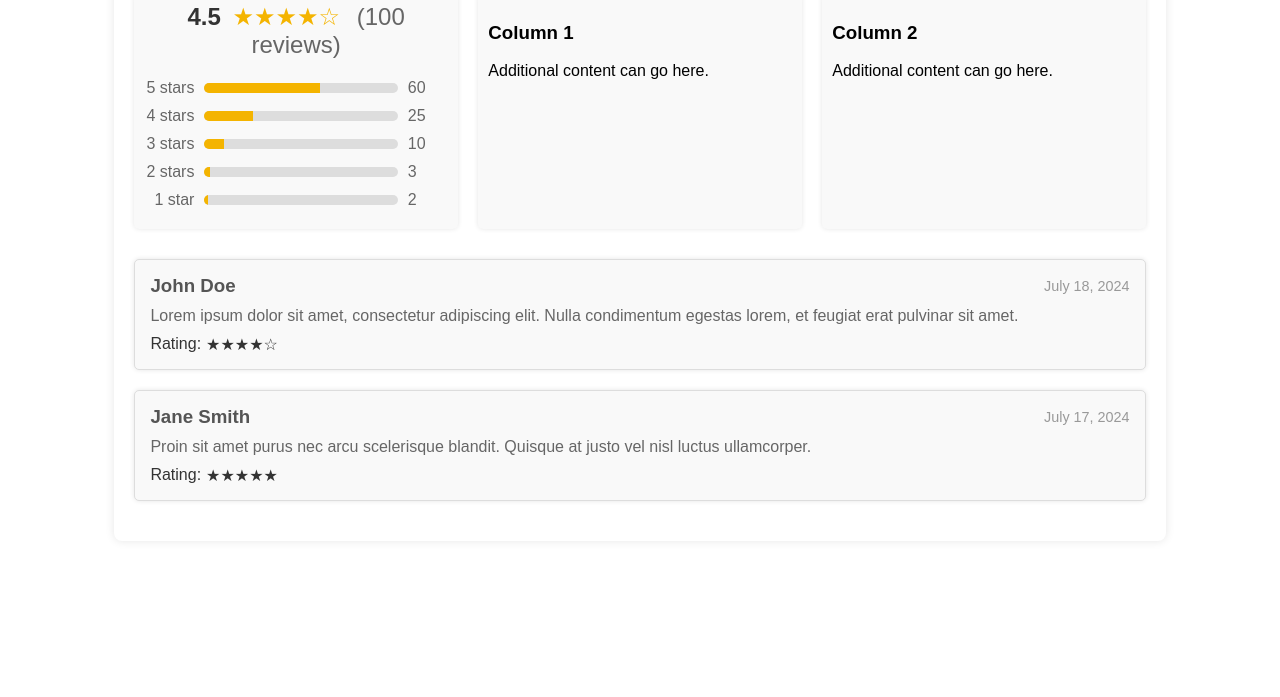
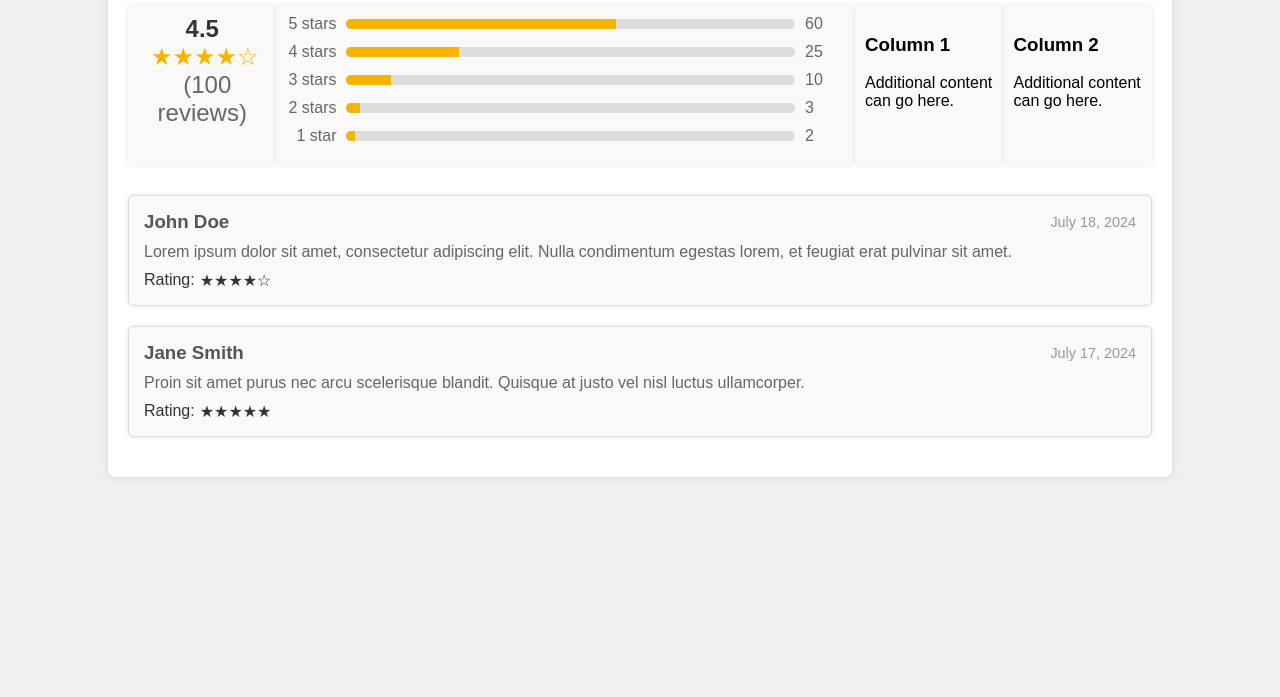
Before and after one commit to echo-jstrx/fuckedif, a plain HTML site: page index.html in a window 1280 px wide. Shown: the part 103-800 px from the top of the page. Drawn offline with Linux system fonts and the light colour scheme.

Commit message:
Update index.html

```diff
--- a/index.html
+++ b/index.html
@@ -9,11 +9,14 @@
         /* Review Section Styles */
         body {
             font-family: Arial, sans-serif;
+            background-color: #f0f0f0;
+            margin: 0;
+            padding: 0;
         }
 
         .review-section {
             width: 80%;
-            margin: 0 auto;
+            margin: 20px auto;
             padding: 20px;
             background-color: #fff;
             border-radius: 8px;
@@ -32,8 +35,8 @@
             margin-bottom: 30px;
         }
 
-        .review-summary, .additional-column-1, .additional-column-2 {
-            width: 30%;
+        .review-summary, .rating-distribution, .additional-column-1, .additional-column-2 {
+            width: 23%;
             padding: 10px;
             box-shadow: 0 0 5px rgba(0, 0, 0, 0.1);
             background-color: #f9f9f9;
@@ -62,6 +65,10 @@
         .average-rating .total-reviews {
             color: #666;
             margin-left: 10px;
+        }
+
+        .rating-distribution {
+            width: 100%;
         }
 
         .rating-distribution .rating-bar {
@@ -163,6 +170,7 @@
                     <span class="stars">★★★★☆</span>
                     <span class="total-reviews">(100 reviews)</span>
                 </div>
+            </div>
 
             <div class="rating-distribution">
                 <div class="rating-bar">
@@ -199,7 +207,6 @@
                         <div class="fill" style="width: 2%;"></div>
                     </div>
                     <span class="count">2</span>
-                    </div>
                 </div>
             </div>
 
```
Lines whose indentation alone changed are shown as unchanged.
